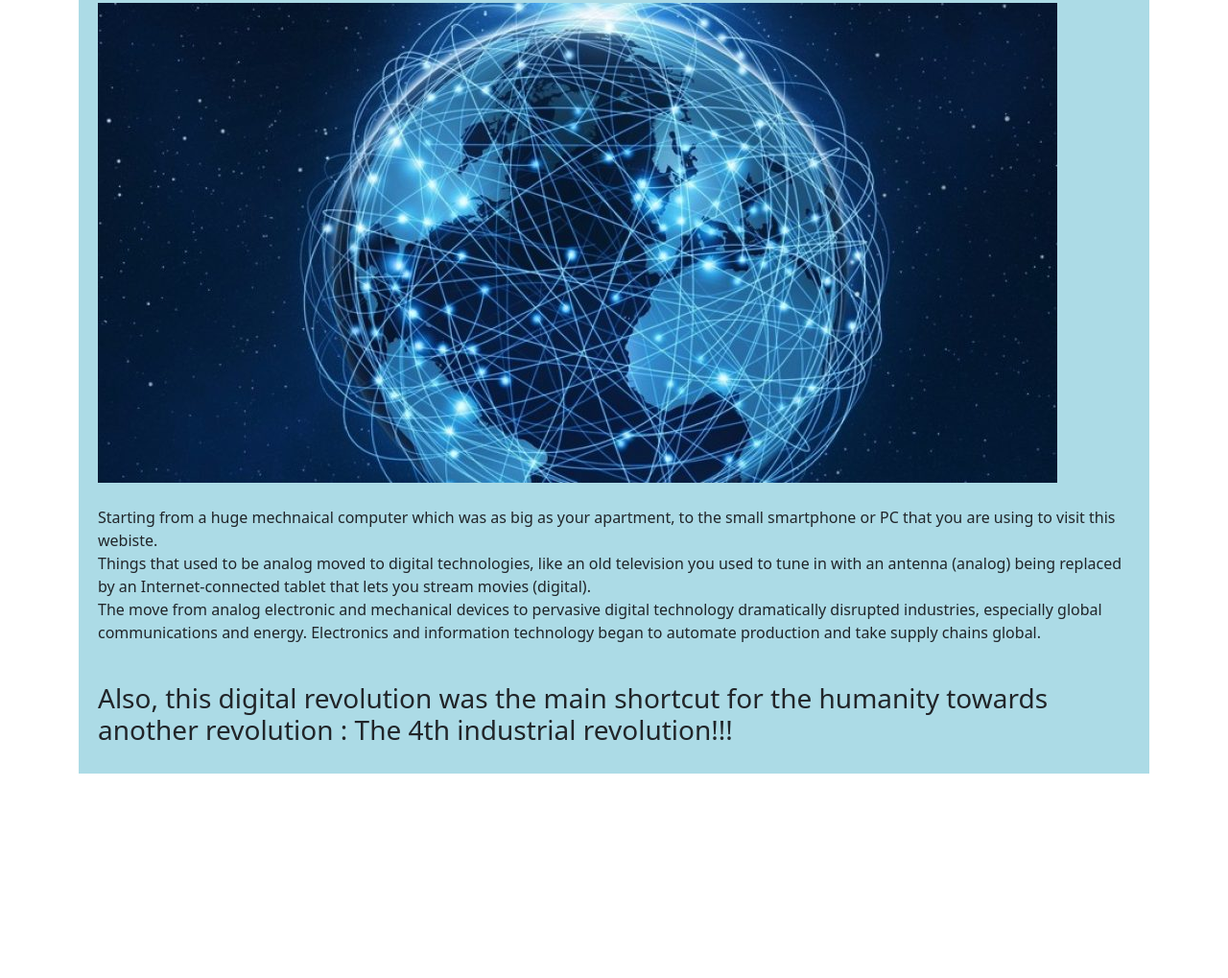
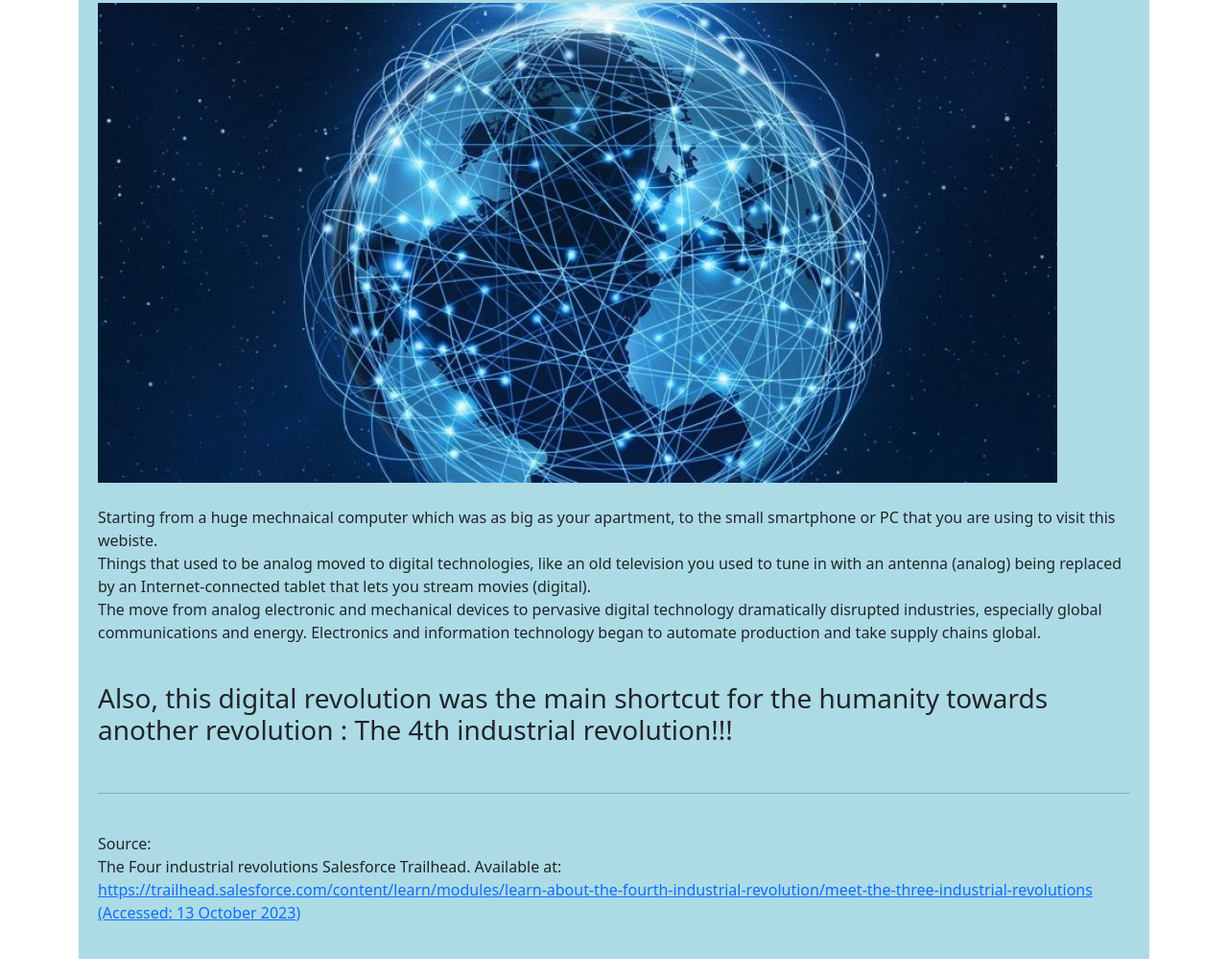
Before and after one commit to Zeuskang/IndustrialRevolution, a plain HTML site: page Third.html in a window 1280 px wide. Shown: the part 1851-2870 px from the top of the page at 96% size. Before the commit the page ends 2677 px from the top, so only its background shows below. Drawn offline with nearby package versions, Linux system fonts and the light colour scheme.

Commit message:
Update Third.html

```diff
--- a/Third.html
+++ b/Third.html
@@ -73,6 +73,13 @@
             supply chains global.
             <br><br>
             <h3>Also, this digital revolution was the main shortcut for the humanity towards another revolution : The 4th industrial revolution!!!</h3>
+
+              <br><hr><br>
+        <p>Source:<br> The Four industrial revolutions Salesforce Trailhead. Available at: <br>
+  <a target="_blank" href="https://trailhead.salesforce.com/content/learn/modules/learn-about-the-fourth-industrial-revolution/meet-the-three-industrial-revolutions">
+    https://trailhead.salesforce.com/content/learn/modules/learn-about-the-fourth-industrial-revolution/meet-the-three-industrial-revolutions (Accessed: 13 October 2023)</a></p>
+
+
       </div>
   </div>
 
```
